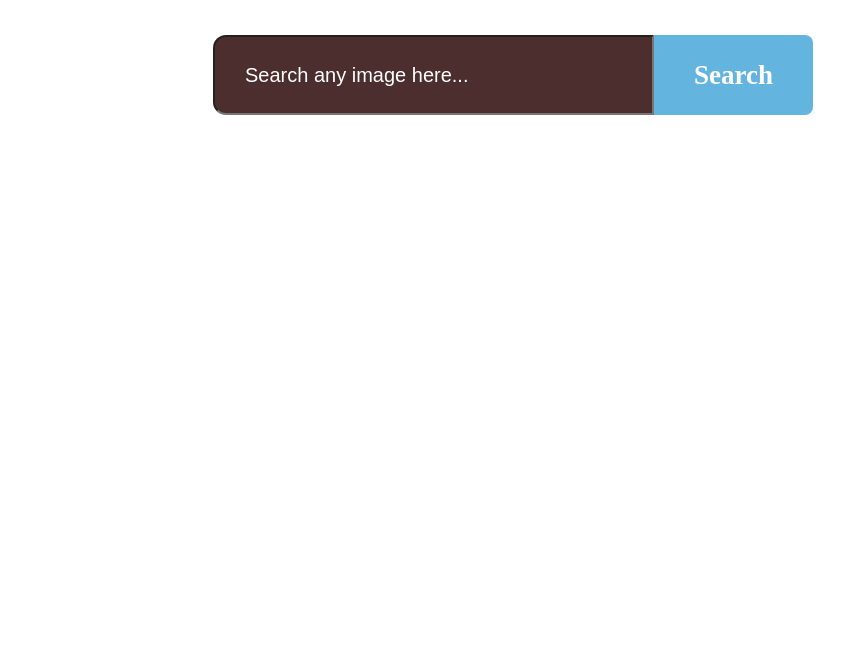
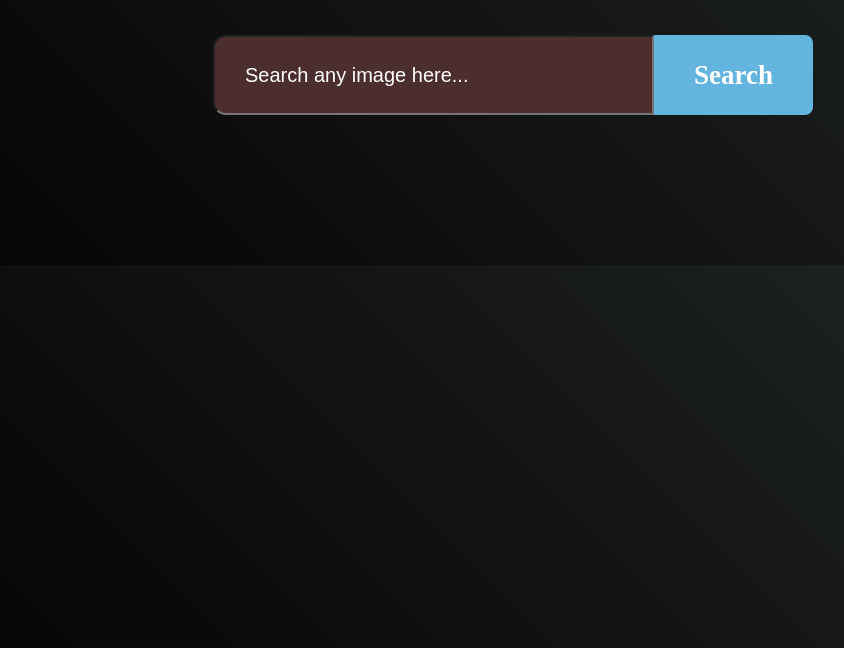
Before and after one commit to SOMATECH-20/Search-Images, a plain HTML site: page index.html in a window 1280 px wide. Shown: the part 152-800 px from the top of the page, without its empty margins (127-971 px from the left). Drawn offline with Linux system fonts and the light colour scheme.

Commit message:
Update Css

```diff
--- a/myStyle.css
+++ b/myStyle.css
@@ -6,7 +6,7 @@
  }
 
 body{
-    background-image: linear-gradient(45deg, rgb(4, 3, 1));
+    background-image: linear-gradient(45deg, rgb(4, 3, 1), rgba(2, 8, 8, 0.873));
     color: #fff;
 }
 
```
